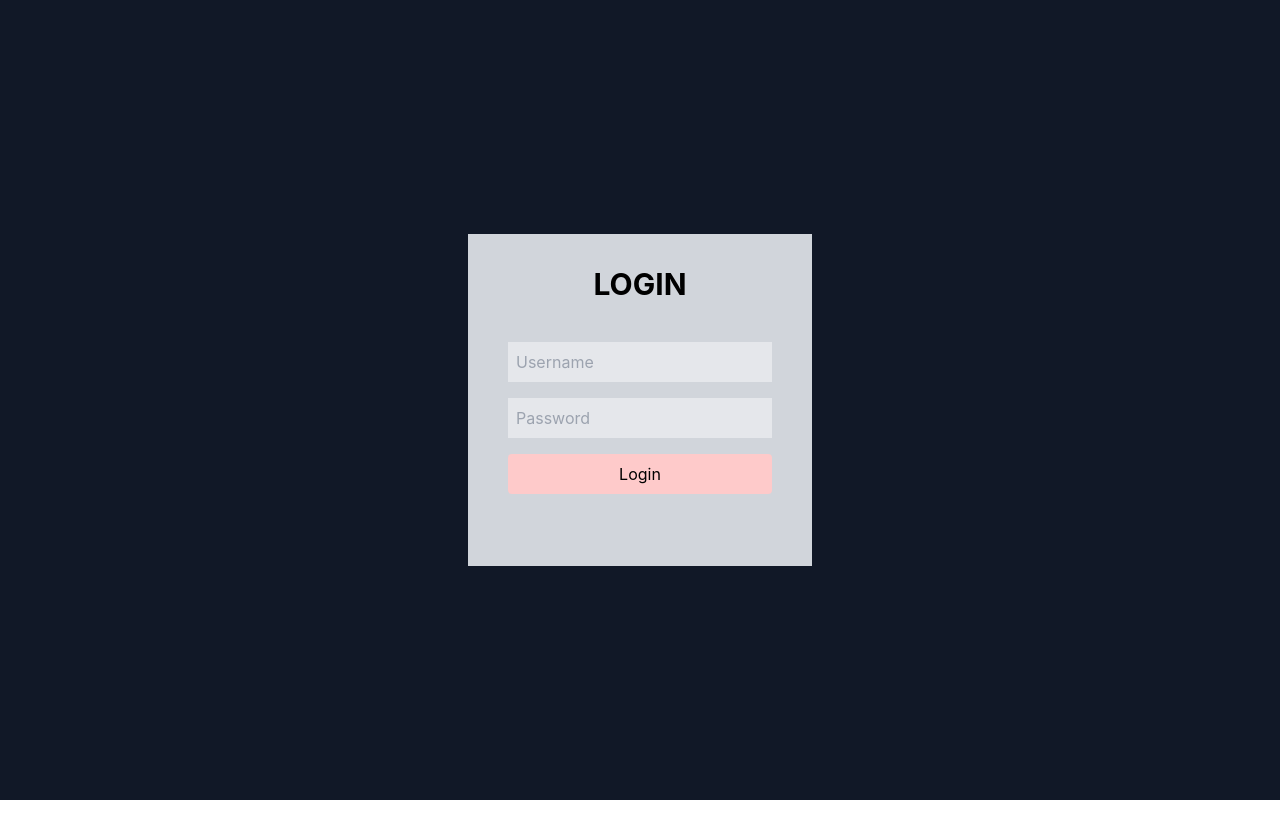
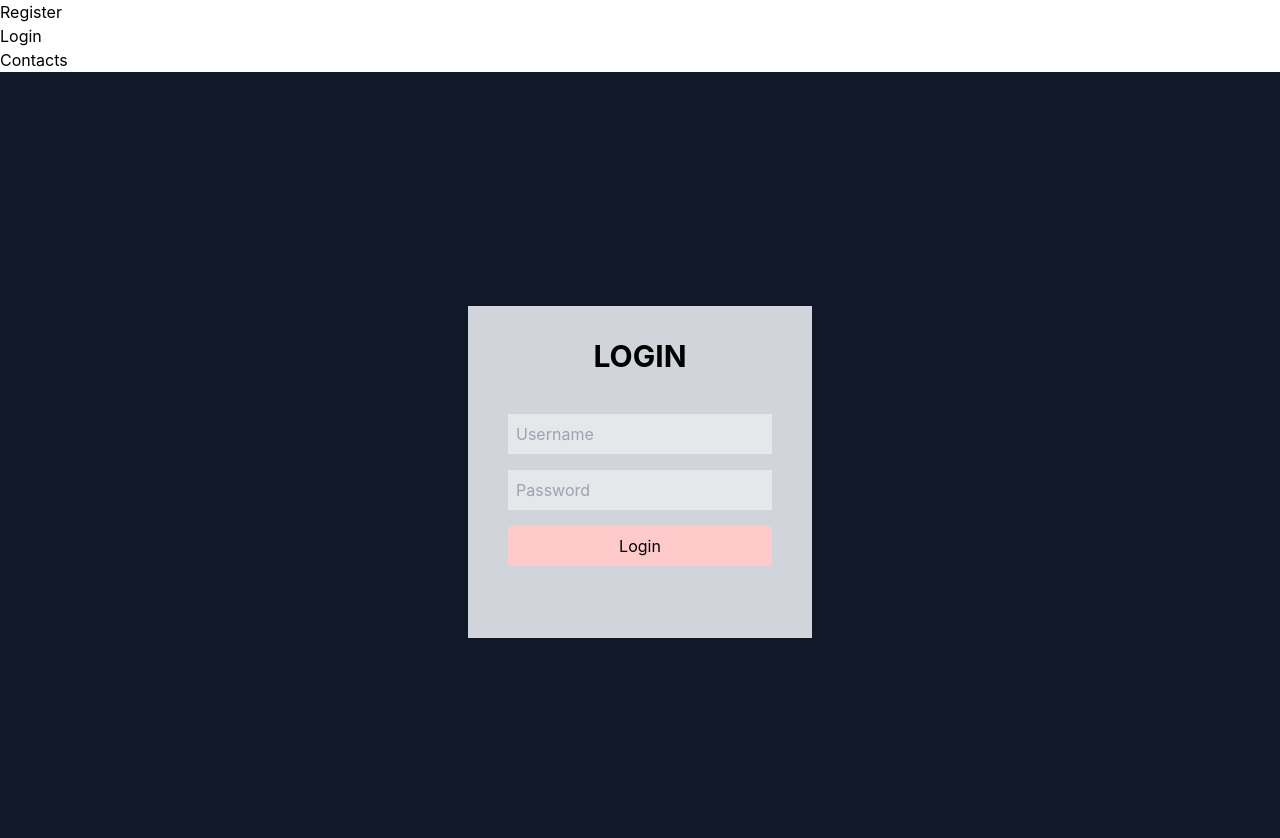
Before and after one commit to aryanjha256/Frontend-for-ContactListApp, a React (Create React App) app: page /login in a window 1280 px wide. Shown: the top 838 px of the page. Before the commit the page ends 800 px from the top, so only its background shows below. Built offline with nearby package versions, Linux system fonts and the light colour scheme.

Commit message:
navigation

```diff
--- a/src/App.js
+++ b/src/App.js
@@ -1,15 +1,30 @@
 import React from 'react';
 import './App.css';
-import { BrowserRouter as Router, Route, Routes } from 'react-router-dom';
+import { BrowserRouter as Router, Route, Routes , Link} from 'react-router-dom';
 import Login from './components/Login';
 import Register from './components/Register';
 import Contacts from './components/Contacts';
+import Home from './components/Home';
 
 function App() {
   return (
     <Router>
       <div className="app">
+        <nav>
+          <ul>
+            <li>
+              <Link to="/register">Register</Link>
+            </li>
+            <li>
+              <Link to="/login">Login</Link>
+            </li>
+            <li>
+              <Link to="/contacts">Contacts</Link>
+            </li>
+          </ul>
+        </nav>
         <Routes>
+          <Route exact path="/" element={<Home />} />
           <Route path="/login" element={<Login />} />
           <Route path="/register" element={<Register />} />
           <Route path="/contacts" element={<Contacts />} />
--- /dev/null
+++ b/src/components/Home.js
@@ -0,0 +1,15 @@
+import React, { useEffect } from 'react';
+import { useNavigate } from 'react-router-dom';
+
+const Home = () => {
+  const navigate = useNavigate();
+
+  useEffect(() => {
+    // Redirect to login page
+    navigate('/login');
+  }, [navigate]);
+
+  return null; // or any other content you want to display on the home page
+};
+
+export default Home;
```
